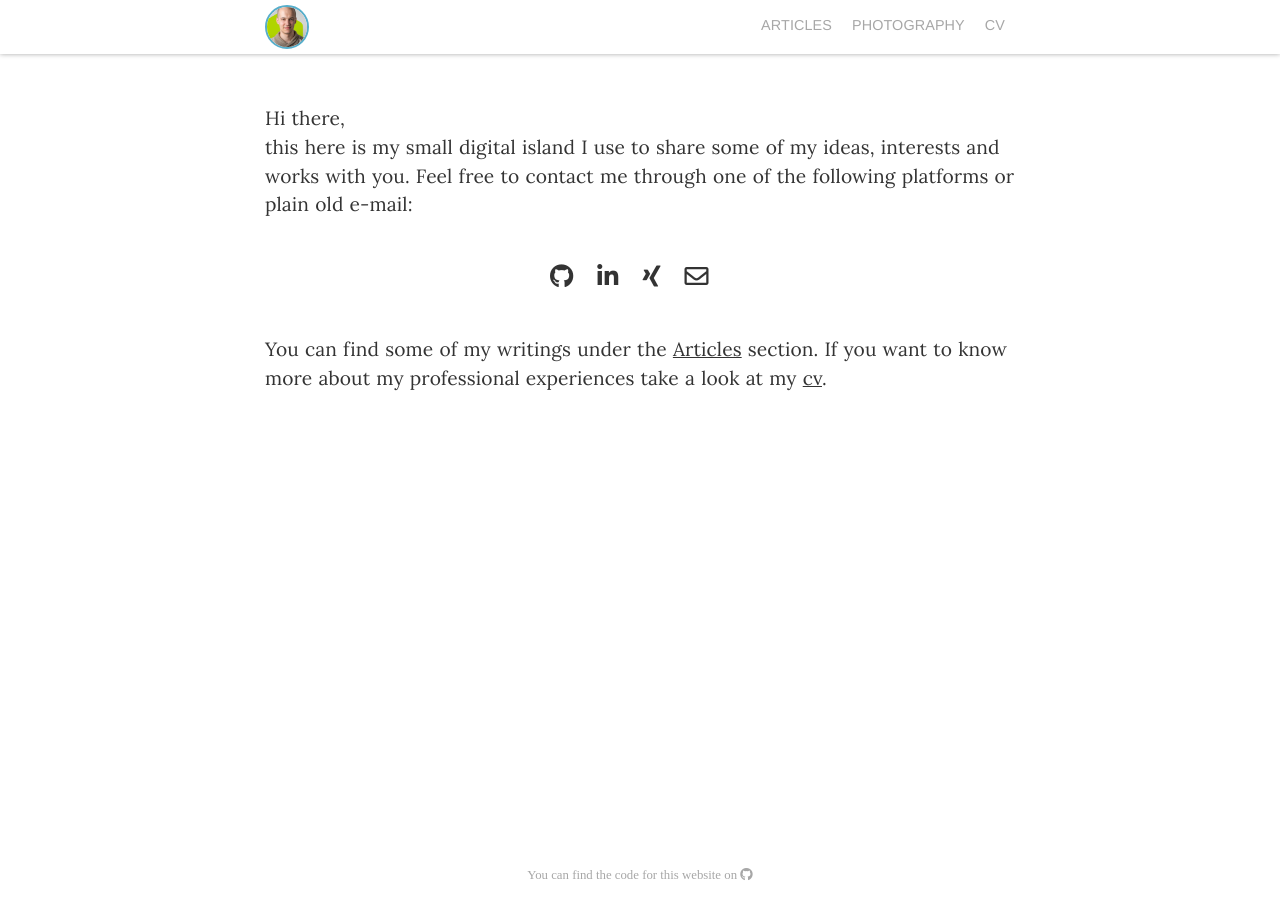
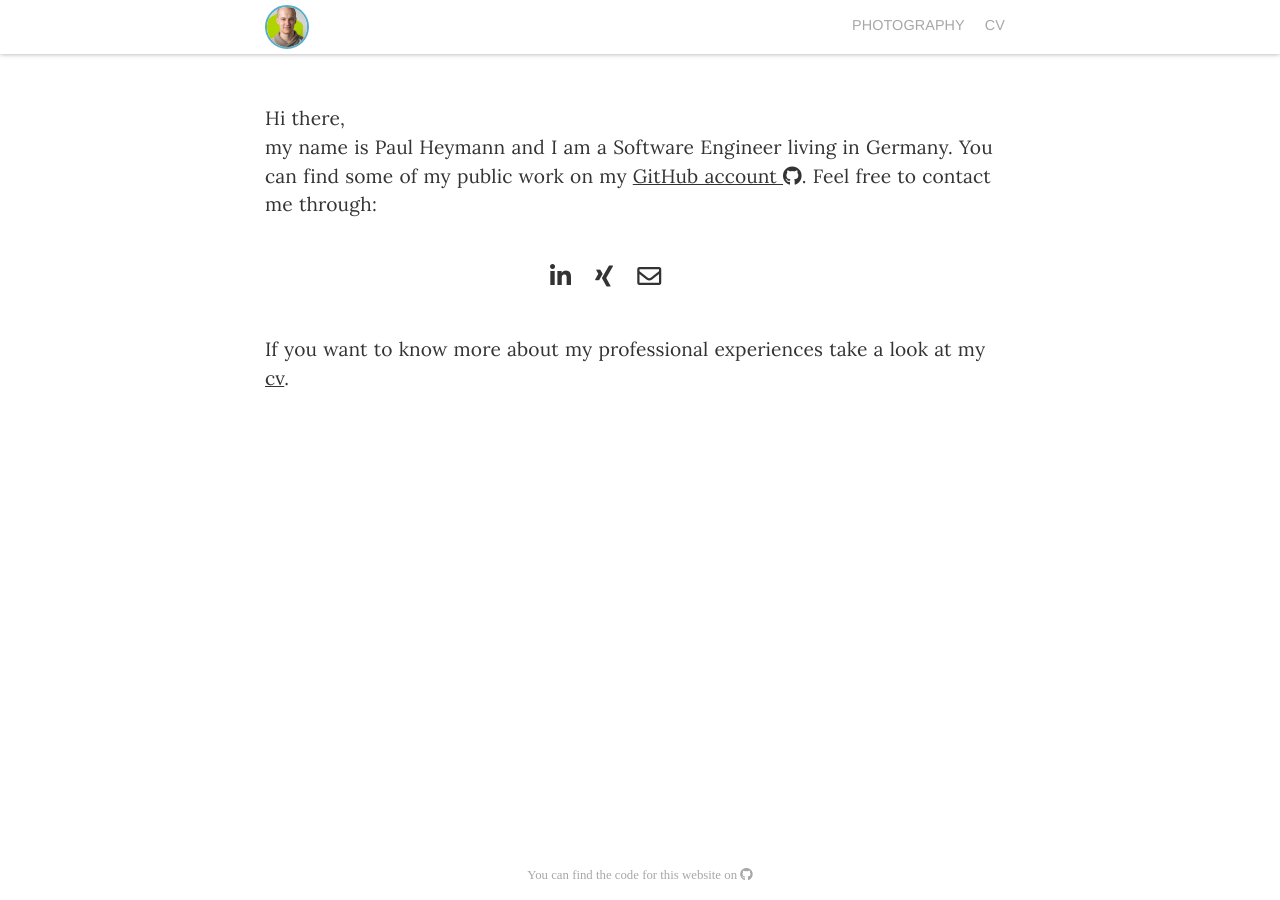
Before and after one commit to pheymann/paulheymann-website, a Jekyll site: the page built from index.md, in a window 1280 px wide. Built offline with Jekyll 4.4.1, drawn with Linux system fonts in a browser that asks for light colours; nearby versions of some CDN libraries.

Commit message:
Disabled article tab and updated home text.

```diff
--- a/_layouts/basic.html
+++ b/_layouts/basic.html
@@ -36,9 +36,9 @@
         <div class="navigation-element">
             <a href="{{ site.baseurl }}/photos">Photography</a>
           </div>
-        <div class="navigation-element">
+        <!-- <div class="navigation-element">
           <a href="{{ site.baseurl }}/articles">Articles</a>
-        </div>
+        </div> -->
 
         <div class="clearfix"></div>
       </div>
--- a/index.md
+++ b/index.md
@@ -3,11 +3,10 @@ layout: home
 ---
 
 Hi there,<br/>
-this here is my small digital island I use to share some of my ideas, interests and works with you. Feel free to contact me through one of the following platforms or plain old e-mail:
+my name is Paul Heymann and I am a Software Engineer living in Germany. You can find some of my public work on my <a href="https://github.com/pheymann">GitHub account <i class="fab fa-github"></i></a>. Feel free to contact me through:
 
 <div class="contact-options">
   <ul>
-    <li><a href="https://github.com/pheymann"><i class="fab fa-github"></i></a></li>
     <li><a href="https://www.linkedin.com/in/paul-h-6b4a53144"><i class="fab fa-linkedin-in"></i></a></li>
     <li><a href="https://www.xing.com/profile/Paul_Heymann"><i class="fab fa-xing"></i></a></li>
     <li><a href="mailto:blog@paulheymann.de"><i class="far fa-envelope"></i></a></li>
@@ -15,4 +14,4 @@ this here is my small digital island I use to share some of my ideas, interests
   <div class="clearfix"></div>
 </div>
 
-You can find some of my writings under the [Articles](/articles) section. If you want to know more about my professional experiences take a look at my [cv](/cv.pdf).
+If you want to know more about my professional experiences take a look at my [cv](/cv.pdf).
```
